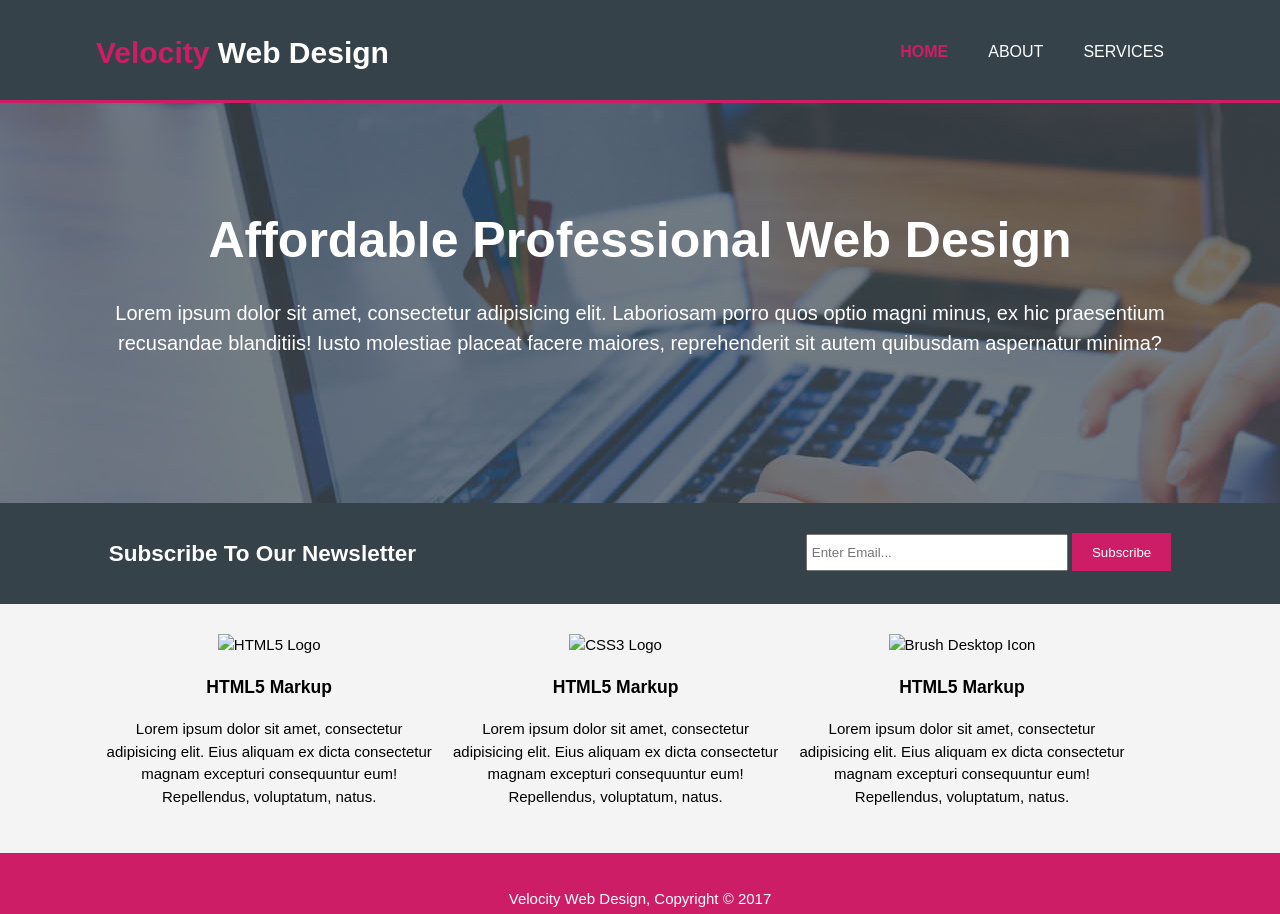
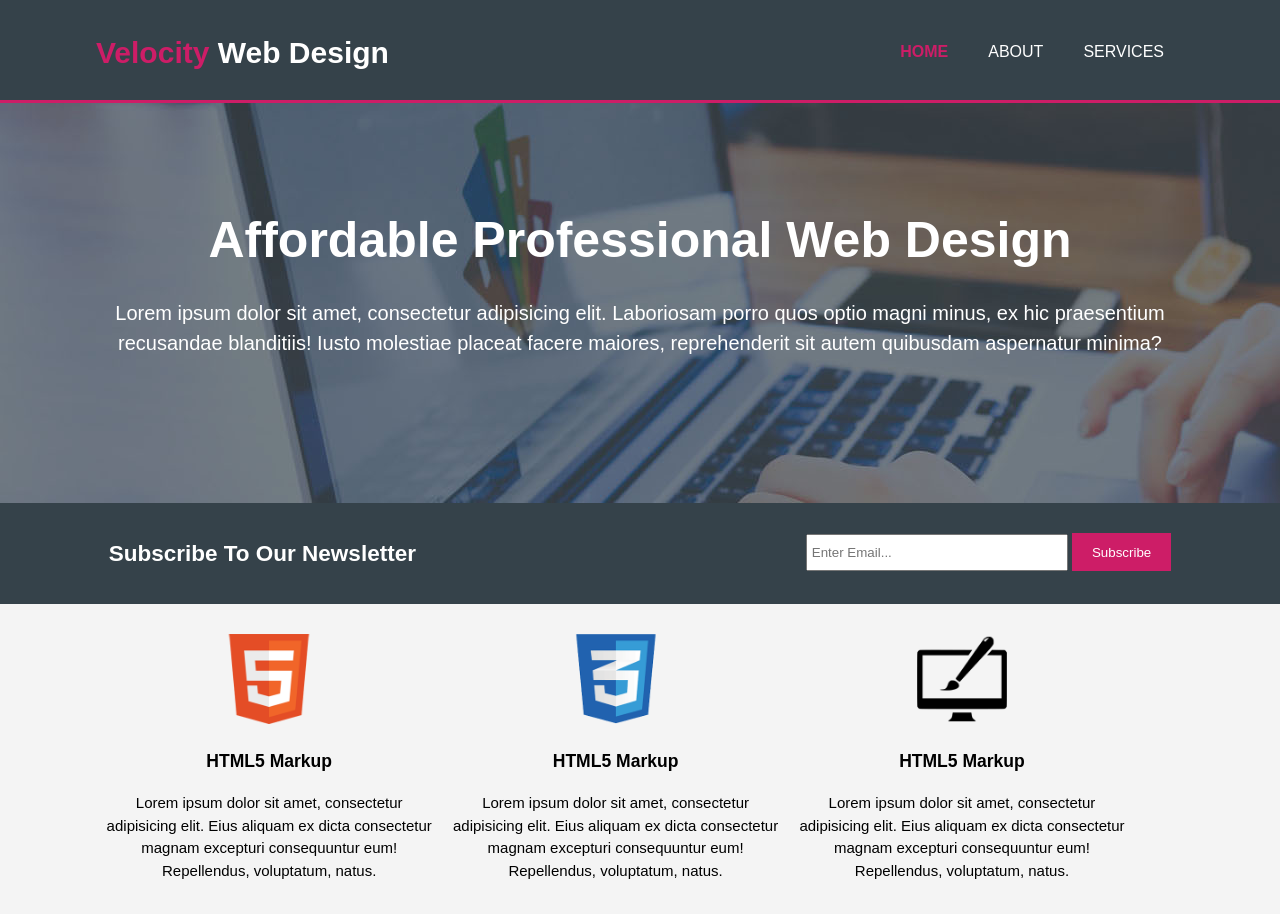
Before and after one commit to AnimalinAshell/Mock-Development-Agency, a plain HTML site: page index.html in a window 1280 px wide. Shown: the top 914 px of the page. Drawn offline with Linux system fonts and the light colour scheme; files that its build step writes are made by us from their sources; files whose address does not match are found by name.

Commit message:
Update index.html

```diff
--- a/index.html
+++ b/index.html
@@ -4,7 +4,7 @@
 	<meta charset="UTF-8">
 	<meta name="viewport" content="width=device-width">
 	<title>Velocity Web Design | Welcome</title>
-	<link rel="stylesheet" href="css/style.css">
+	<link rel="stylesheet" href="style.css">
 </head>
 <body>
 	<header>
@@ -43,17 +43,17 @@
 	<section id="boxes">
 		<div class="container">
 			<div class="box">
-				<img src="img/logo_html.png" alt="HTML5 Logo">
+				<img src="logo_html.png" alt="HTML5 Logo">
 				<h3>HTML5 Markup</h3>
 				<p>Lorem ipsum dolor sit amet, consectetur adipisicing elit. Eius aliquam ex dicta consectetur magnam excepturi consequuntur eum! Repellendus, voluptatum, natus.</p>
 			</div>
 			<div class="box">
-				<img src="img/logo_css.png" alt="CSS3 Logo">
+				<img src="logo_css.png" alt="CSS3 Logo">
 				<h3>HTML5 Markup</h3>
 				<p>Lorem ipsum dolor sit amet, consectetur adipisicing elit. Eius aliquam ex dicta consectetur magnam excepturi consequuntur eum! Repellendus, voluptatum, natus.</p>
 			</div>
 			<div class="box">
-				<img src="img/logo_brush.png" alt="Brush Desktop Icon">
+				<img src="logo_brush.png" alt="Brush Desktop Icon">
 				<h3>HTML5 Markup</h3>
 				<p>Lorem ipsum dolor sit amet, consectetur adipisicing elit. Eius aliquam ex dicta consectetur magnam excepturi consequuntur eum! Repellendus, voluptatum, natus.</p>
 			</div>
```
